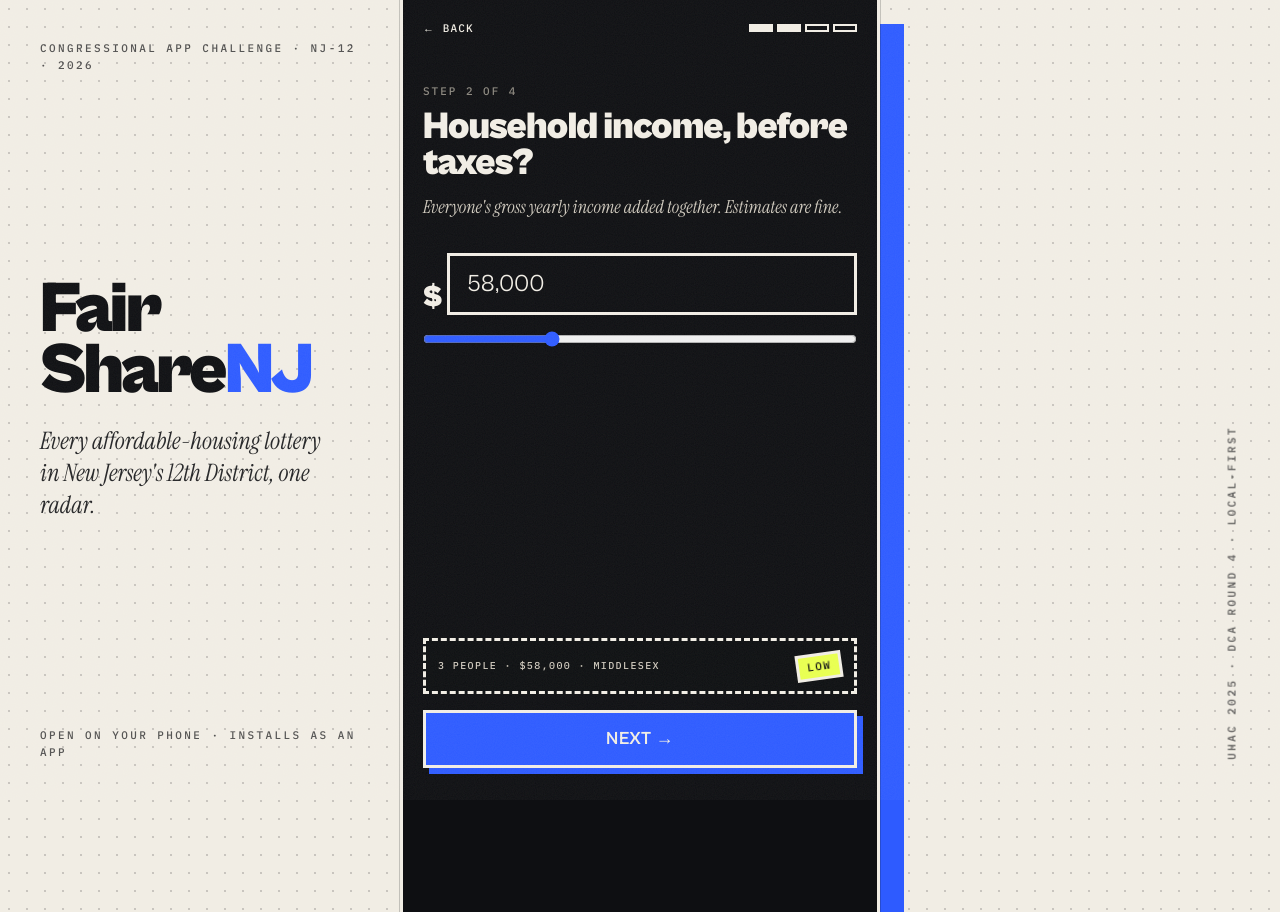
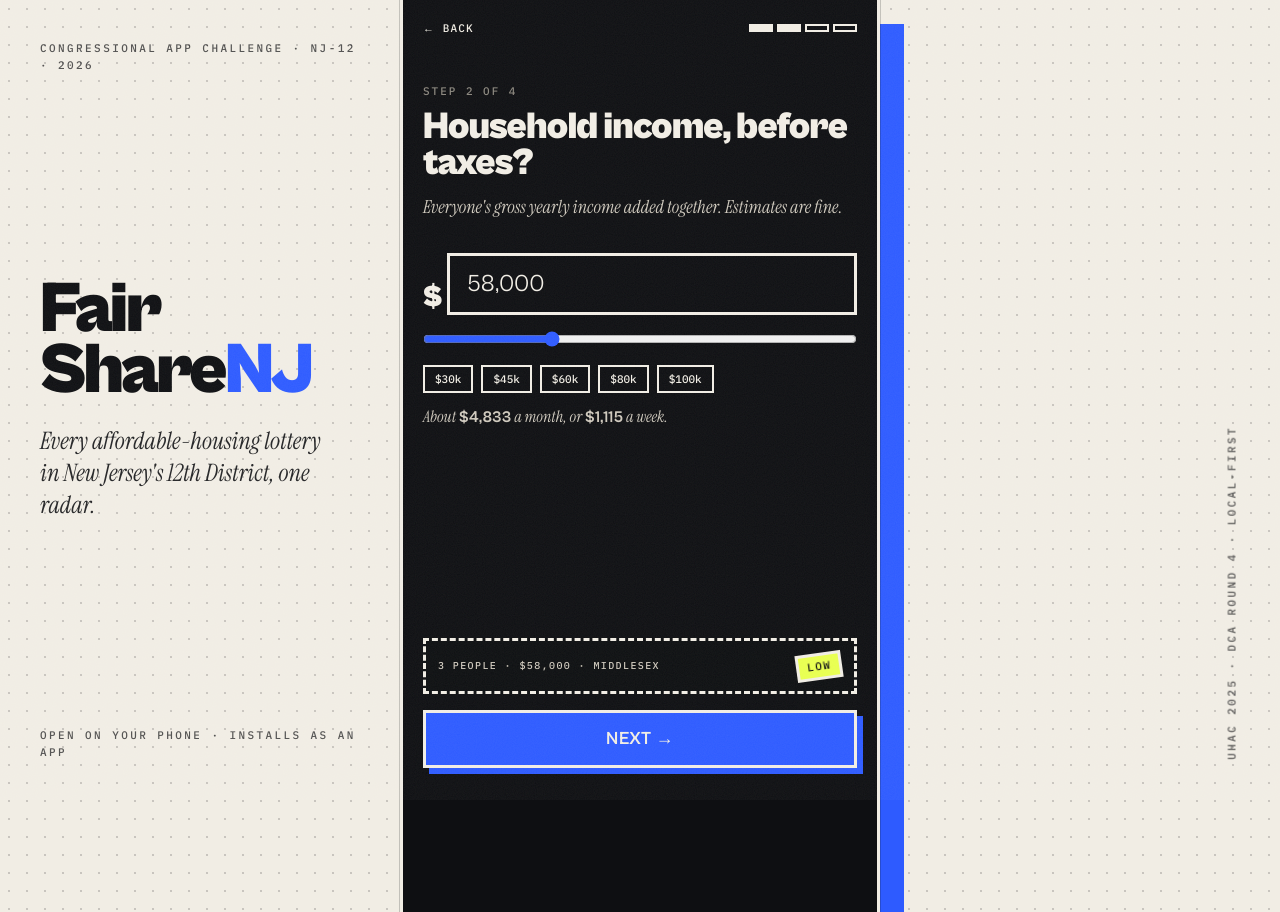
Before and after one commit to tanaypatel917-lab/fairshare-nj, a Next.js app: page /start in a window 1280 px wide. Both pictures are taken after a click on the button "NEXT →". Built offline with nearby package versions, Linux system fonts and the light colour scheme.

Commit message:
Onboarding: income presets and monthly/weekly equivalents
Co-Authored-By: Devin AI <158243242+devin-ai-integration[bot]@users.noreply.github.com>

```diff
--- a/src/app/start/page.tsx
+++ b/src/app/start/page.tsx
@@ -19,7 +19,9 @@ export default function Start() {
     { q: "Household income, before taxes?", sub: "Everyone's gross yearly income added together. Estimates are fine.", body: (
       <div>
         <div className="flex items-end gap-1"><span className="font-display font-black text-3xl">$</span><input inputMode="numeric" className="field" value={p.income.toLocaleString("en-US")} onChange={(e) => setP({ ...p, income: Number(e.target.value.replace(/[^0-9]/g, "")) || 0 })} /></div>
-        <input type="range" min={0} max={200000} step={1000} value={p.income} onChange={(e) => setP({ ...p, income: Number(e.target.value) })} className="w-full mt-4 accent-orange" />
+        <input type="range" min={0} max={200000} step={1000} value={p.income} onChange={(e) => setP({ ...p, income: Number(e.target.value) })} className="w-full mt-4 accent-orange" aria-label="Household income" />
+        <div className="mt-3 flex gap-2 overflow-x-auto no-scrollbar">{[30000, 45000, 60000, 80000, 100000].map((n) => <button key={n} onClick={() => setP({ ...p, income: n })} className={`shrink-0 border-2 border-ink px-2.5 py-1 font-mono text-[11px] ${p.income === n ? "bg-ink text-paper" : "bg-paper"}`}>${n / 1000}k</button>)}</div>
+        <p className="mt-3 font-serif italic text-ink2">About <b className="num not-italic font-display">{money(Math.round(p.income / 12))}</b> a month, or <b className="num not-italic font-display">{money(Math.round(p.income / 52))}</b> a week.</p>
       </div>) },
     { q: "Where do you want to live?", sub: "Income limits are set per county region.", body: (
       <div className="grid grid-cols-2 gap-2">{counties.map((c) => <button key={c} onClick={() => setP({ ...p, county: c })} className={`border-3 border-ink py-4 font-display font-bold text-xl ${p.county === c ? "bg-ink text-paper" : "bg-paper"}`}>{c}</button>)}</div>) },
```
